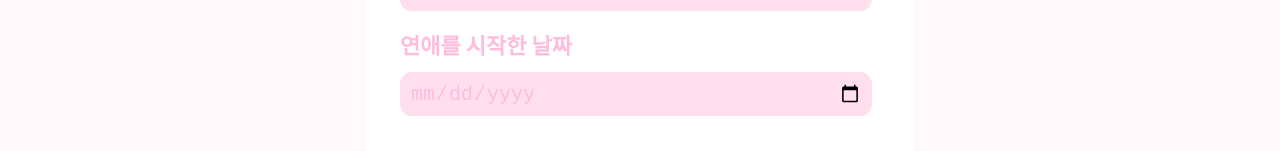
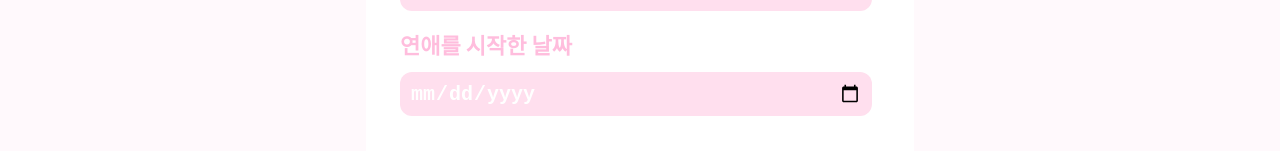
Before and after one commit to Couple-ring/Couple-ring_Front, a React (Create React App) app: page /signup in a window 1280 px wide. Shown: the part 541-692 px from the top of the page. Built offline with nearby package versions, Linux system fonts and the light colour scheme.

Commit message:
Edit🌵 코드 수정

```diff
--- a/src/components/Login/index.tsx
+++ b/src/components/Login/index.tsx
@@ -77,11 +77,11 @@ const Input = styled.input`
   background: ${MainColor};
   border-radius: 12px;
   font-size: 20px;
-  color: ${PointColor};
+  color: white;
   padding: 0 10px;
+  font-weight: 600;
   :focus{
     background: ${PointColor};
-    color: white;
   }
 `;
 const LoginBtn = styled.button`
--- a/src/components/Signup/index.tsx
+++ b/src/components/Signup/index.tsx
@@ -80,14 +80,11 @@ const Input = styled.input`
   background: ${MainColor};
   border-radius: 12px;
   font-size: 20px;
-  color: ${PointColor};
+  color: white;
   padding: 0 10px;
+  font-weight: 600;
   :focus{
     background: ${PointColor};
-    color: white;
-  }
-  ::placeholder{
-    font-family: ${Font};
   }
 `;
 const SignupBtn = styled.button`
```
